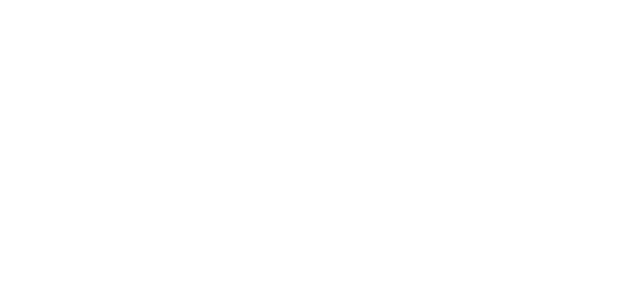
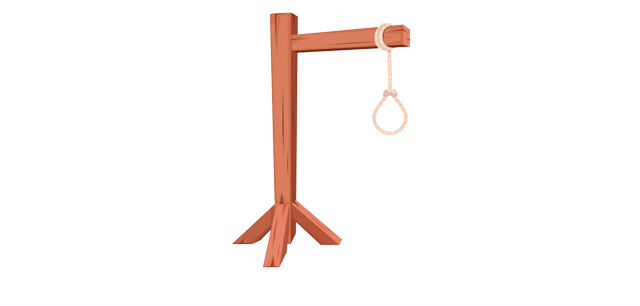
Before and after one commit to sergiocouter/Jogo-da-Forca, a plain HTML site: page index.html in a window 1280 px wide. Shown: the whole page, without its empty margins (300-940 px from the left). Drawn offline with Linux system fonts and the light colour scheme.

Commit message:
Estruturando Html

```diff
--- a/css/style.css
+++ b/css/style.css
@@ -3,3 +3,16 @@
     padding: 0;
     box-sizing: border-box;
 }
+
+.container{
+    display: flex;
+    justify-content: center;
+    align-items: center;
+}
+
+.container__imagem{
+    background-image: url(../src/forca.png);
+    background-repeat: no-repeat;
+    width: 234px;
+    height: 272px;
+}
--- a/index.html
+++ b/index.html
@@ -4,12 +4,27 @@
     <meta charset="UTF-8">
     <meta http-equiv="X-UA-Compatible" content="IE=edge">
     <meta name="viewport" content="width=device-width, initial-scale=1.0">
-    <link rel="stylesheet" href="css/style.css">
+    <link rel="stylesheet" href="css/style.css" media="screen">
     <title>Jogo da forca</title>
 </head>
 <body>
     <main class="container">
+        <div class="container__imagem" id="imagem">
 
+        </div>
+        <div class="container__palavra-secreta" id="palavra-secreta">
+
+        </div>
+        <div class="container__teclado" id="teclado">
+
+        </div>
+        <div class="container__categoria" id="categoria">
+
+        </div>
+
+        <!--Início modal-->
+
+        <!--Fim modal-->
     </main>
 </body>
 </html>
```
Also changed, not shown: src/forca.png (added), src/forca01.png (added), src/forca02.png (added), src/forca03.png (added), src/forca04.png (added), src/forca05.png (added), src/forca06.png (added), src/jogarNovamente.gif (added).
